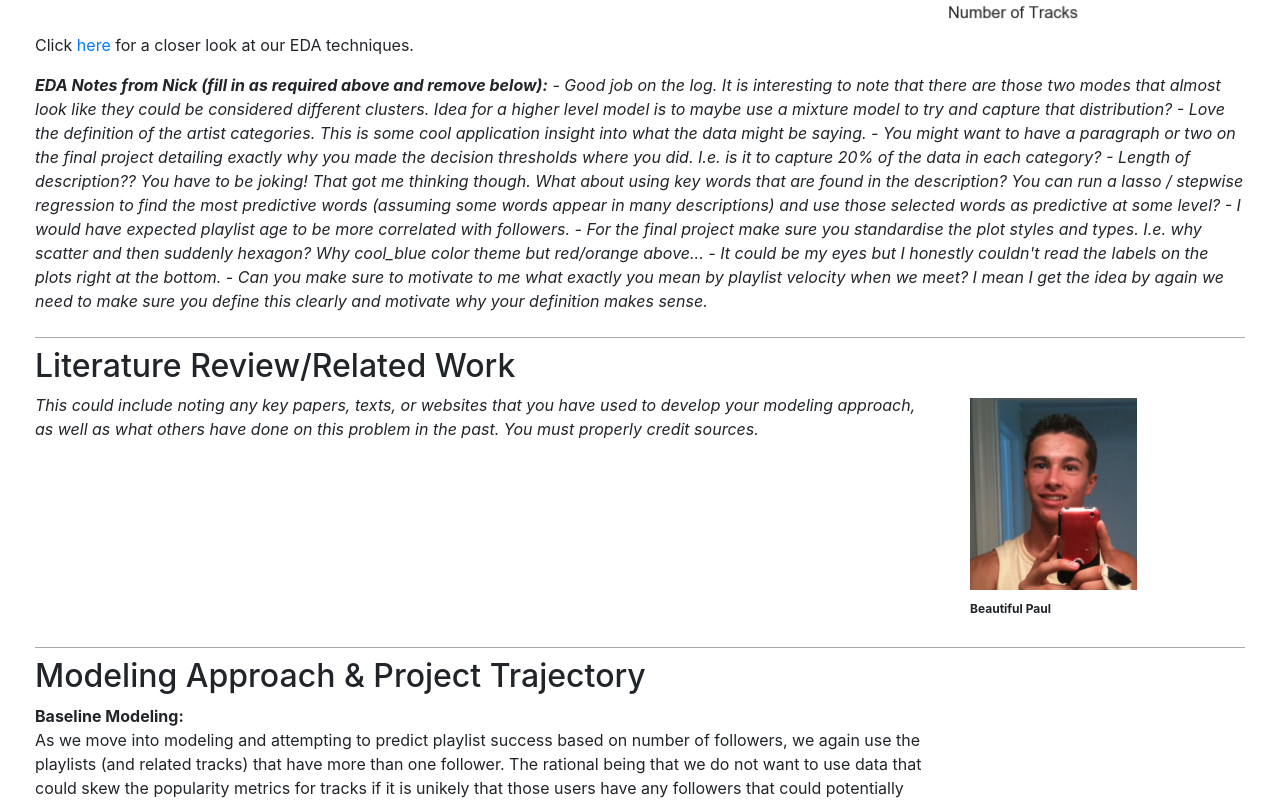
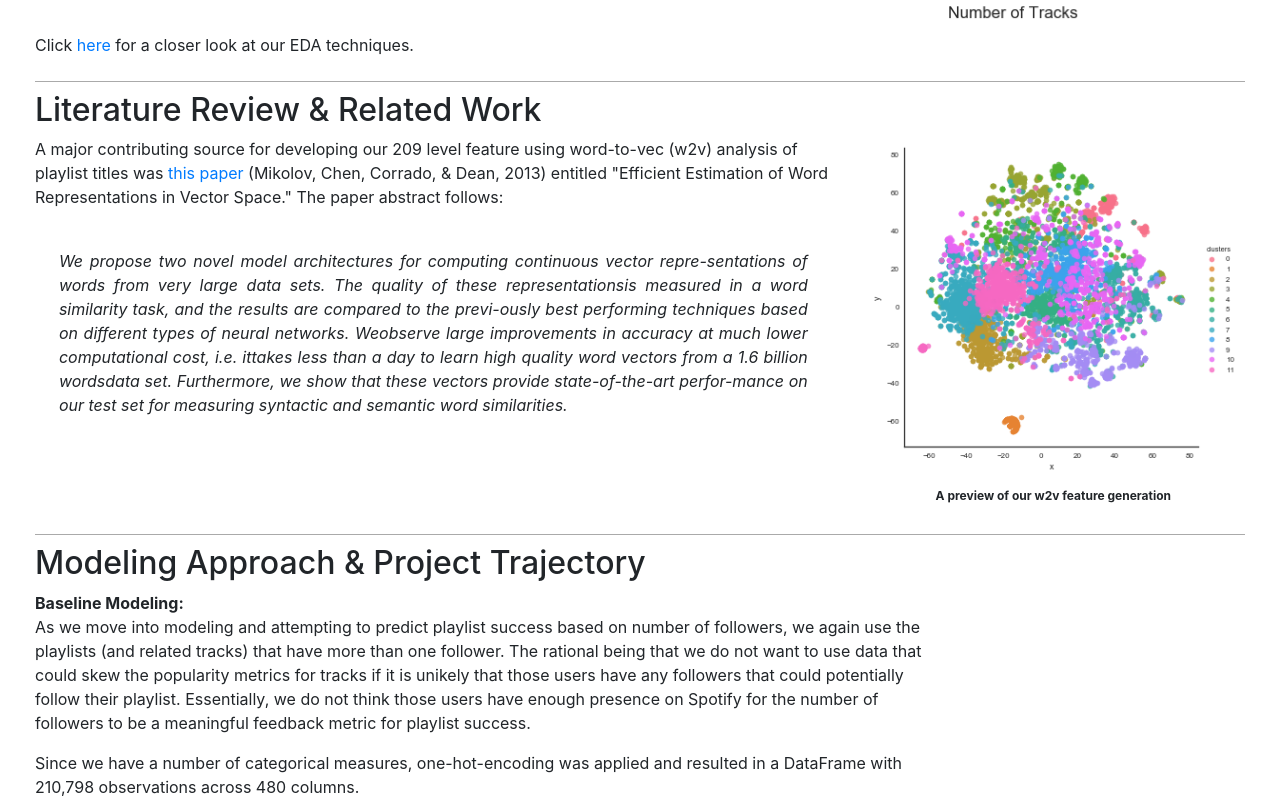
Before and after one commit to ac209-project/ac209-project, a website: page docs/index.html in a window 1280 px wide. Shown: the part 5508-6310 px from the top of the page. Drawn offline with Linux system fonts and the light colour scheme.

Commit message:
index update

```diff
--- a/docs/css/style.css
+++ b/docs/css/style.css
@@ -8,7 +8,7 @@
 
 .caption {
     font-weight: bold;
-    text-align: left;
+    text-align: center;
     font-size: 12px;
     padding: 5px;
 }
--- a/docs/index.html
+++ b/docs/index.html
@@ -368,47 +368,36 @@
                     <p>Click <a href="https://github.com/ac209-project/ac209-project/tree/master/EDA" target="_blank">here</a>
                         for a
                         closer look at our EDA techniques.</p>
-
-
-                    <p style="font-style: italic"><b>EDA Notes from Nick (fill in as required above and remove
-                        below):</b> - Good job on the log. It is interesting to note that there are those two modes that
-                        almost look like they could be considered different clusters. Idea for a higher level model is
-                        to maybe use a mixture model to try and capture that distribution?
-                        - Love the definition of the artist categories. This is some cool application insight into what
-                        the data might be saying.
-                        - You might want to have a paragraph or two on the final project detailing exactly why you made
-                        the decision thresholds where you did. I.e. is it to capture 20% of the data in each category?
-                        - Length of description?? You have to be joking! That got me thinking though. What about using
-                        key words that are found in the description? You can run a lasso / stepwise regression to find
-                        the most predictive words (assuming some words appear in many descriptions) and use those
-                        selected words as predictive at some level?
-                        - I would have expected playlist age to be more correlated with followers.
-                        - For the final project make sure you standardise the plot styles and types. I.e. why scatter
-                        and then suddenly hexagon? Why cool_blue color theme but red/orange above...
-                        - It could be my eyes but I honestly couldn't read the labels on the plots right at the bottom.
-                        - Can you make sure to motivate to me what exactly you mean by playlist velocity when we meet? I
-                        mean I get the idea by again we need to make sure you define this clearly and motivate why your
-                        definition makes sense.</p>
                 </div>
             </div>
             <hr>
 
 
             <div id="lit" class="row">
-                <div class="col col-md-12"><h2>Literature Review/Related Work</h2></div>
+                <div class="col col-md-12"><h2>Literature Review & Related Work</h2></div>
             </div>
 
             <div class="row">
-                <div class="col col-md-9">
-                    <p style="font-style: italic">
-                        This could include noting any key papers, texts, or websites
-                        that you have used to develop your modeling approach, as well as what others have
-                        done on this problem in the past. You must properly credit sources.
+                <div class="col col-md-8">
+                    <p>
+                        A major contributing source for developing our 209 level feature using word-to-vec (w2v) analysis of
+                        playlist titles was <a
+                            href="https://github.com/ac209-project/ac209-project/blob/master/w2v/word2vec_paper.pdf"
+                            target="_blank">this paper</a> (Mikolov, Chen, Corrado, & Dean, 2013) entitled "Efficient
+                        Estimation of Word Representations in Vector Space." The paper abstract follows:
+                    </p>
+                    <p style="text-align: justify; padding: 3%;"><i>We propose two novel model architectures for computing continuous vector repre-sentations of
+                        words from very large data sets. The quality of these representationsis measured in a word
+                        similarity task, and the results are compared to the previ-ously best performing techniques
+                        based on different types of neural networks. Weobserve large improvements in accuracy at much
+                        lower computational cost, i.e. ittakes less than a day to learn high quality word vectors from a
+                        1.6 billion wordsdata set. Furthermore, we show that these vectors provide state-of-the-art
+                        perfor-mance on our test set for measuring syntactic and semantic word similarities.</i>
                     </p>
                 </div>
-                <div class="col col-md-2">
-                    <img src="img/placeholderPaul.png" align="center" class="img"/>
-                    <p class="caption">Beautiful Paul</p>
+                <div class="col col-md-4">
+                    <img src="img/w2v1.png" align="center" class="img"/>
+                    <p class="caption">A preview of our w2v feature generation</p>
                 </div>
             </div>
             <hr>
```
Also changed, not shown: docs/img/w2v1.png (added).
